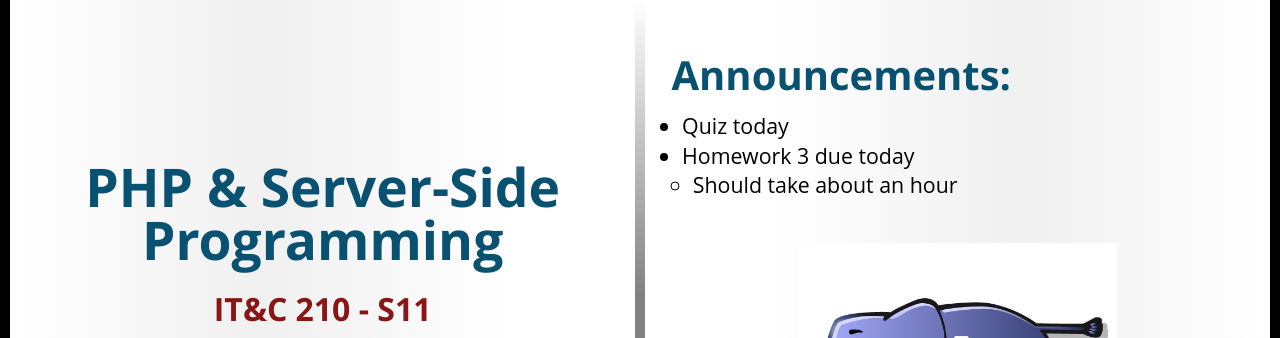
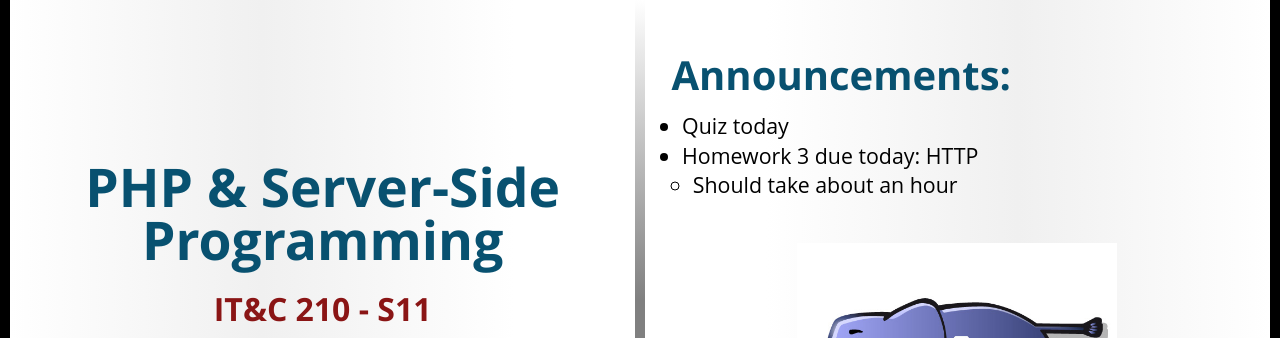
Before and after one commit to BYU-ITC-210/BYU-ITC-210.github.io, a Jekyll site: the page built from _welcome/S11.md, in a window 1280 px wide. Shown: the top 338 px of the page. Built offline with Jekyll 4.4.1, drawn with Linux system fonts in a browser that asks for light colours; some web fonts are replaced.

Commit message:
Welcome S11

```diff
--- a/_welcome/S11.md
+++ b/_welcome/S11.md
@@ -4,7 +4,7 @@ session: S11
 quiz: carbon12
 ---
 * Quiz today
-* Homework 3 due today
+* Homework 3 due today: HTTP
     * Should take about an hour
 
 ![PHP Logo](images/PHP.jpg)
```
